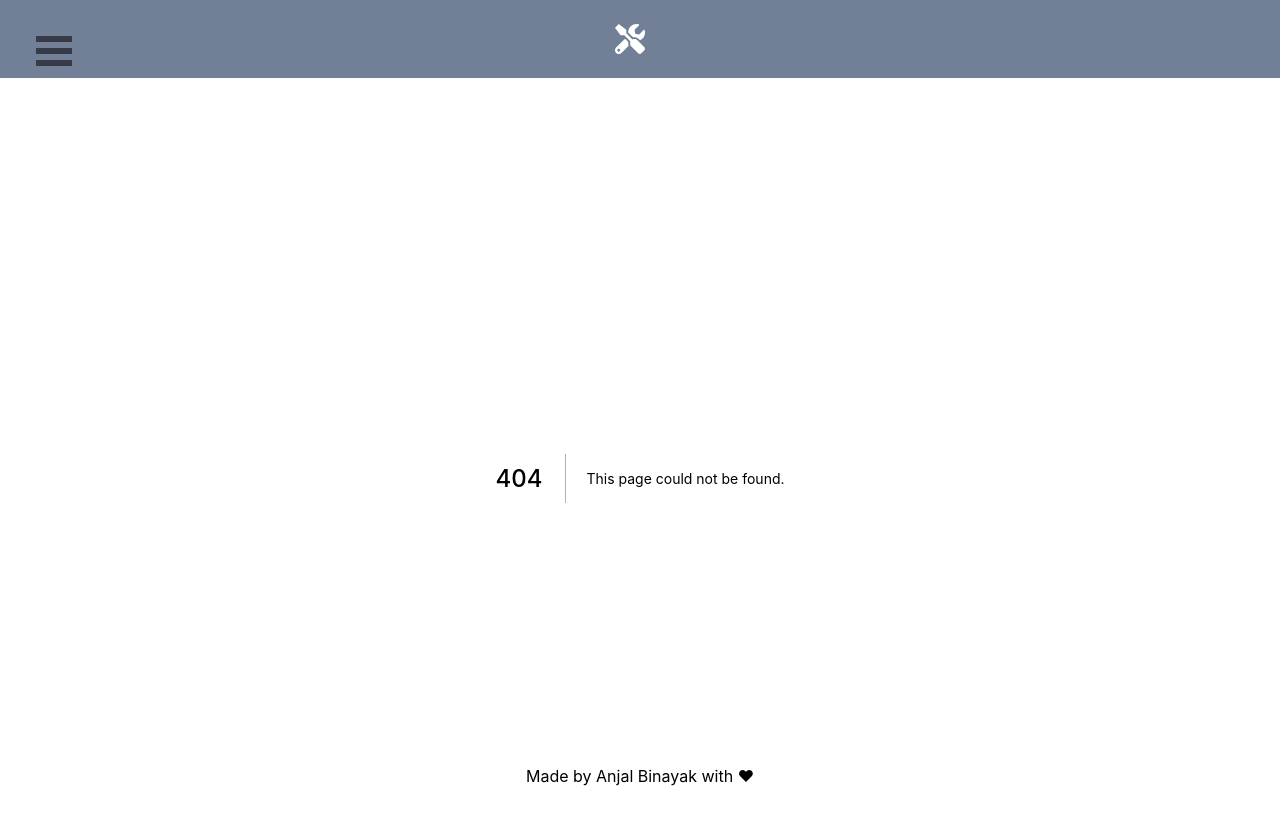
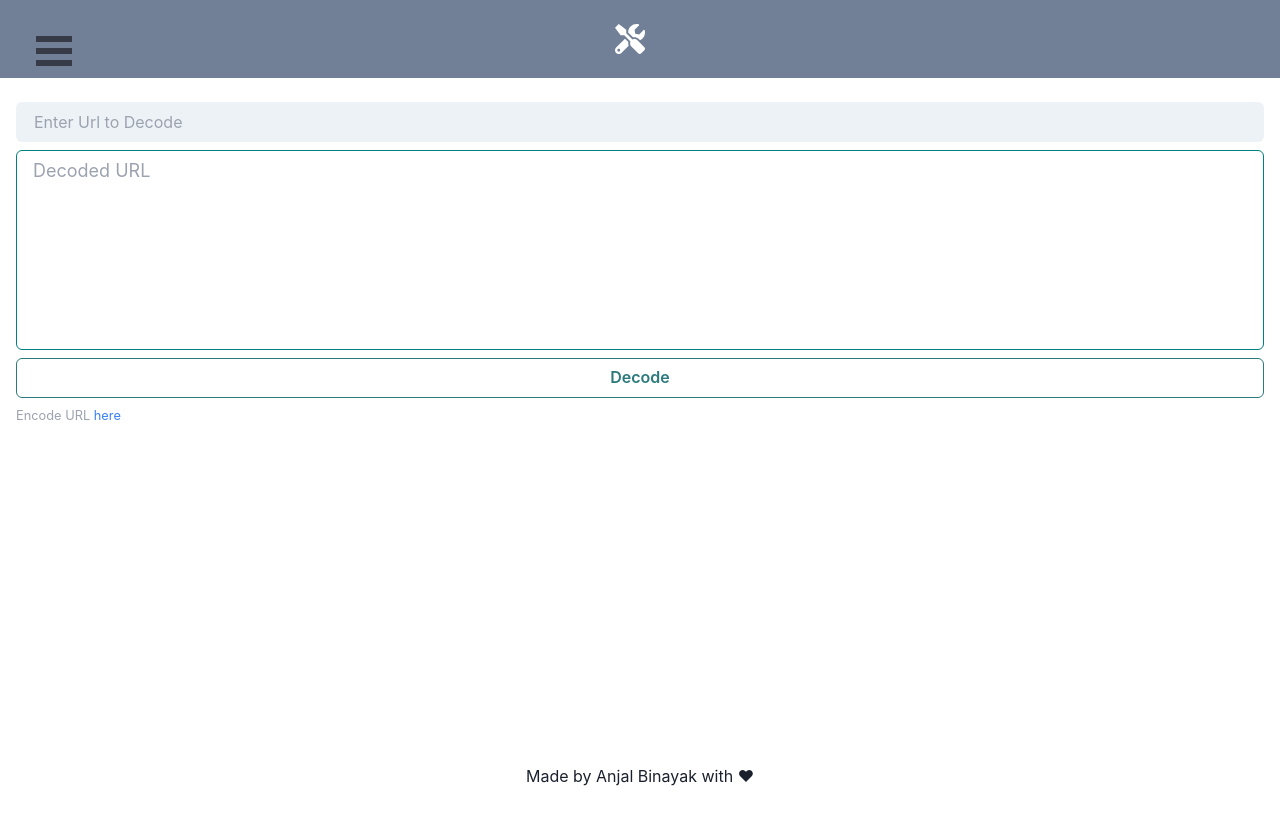
Before and after one commit to anjalbinayak/developer-tools, a Next.js app: page /tools/url-decode in a window 1280 px wide. Before the commit this address had no page. Shown: the top 824 px of the page. After the commit the page ends 800 px from the top, so only its background shows below. Built offline with nearby package versions, Linux system fonts and the light colour scheme.

Commit message:
URL encoder and decoder added

```diff
--- a/pages/tools/image.js
+++ b/pages/tools/image.js
@@ -5,6 +5,7 @@ import {
   useClipboard,
   Heading,
 } from "@chakra-ui/react";
+import Head from "next/head";
 import { useState, useRef } from "react";
 import { toast } from "react-toastify";
 
@@ -24,6 +25,9 @@ export default function Image() {
   };
   return (
     <>
+      <Head>
+        <title>Image To Text Converter - Dev Tools</title>
+      </Head>
       <Heading as="h6" color="teal.600">
         Image to Base64 Converter
       </Heading>
--- /dev/null
+++ b/pages/tools/url-decode.js
@@ -0,0 +1,55 @@
+import { Input, Textarea, Button, Stack } from "@chakra-ui/react";
+import Head from "next/head";
+import Link from "next/link";
+import { useState } from "react";
+
+export default function UrlEncodeDecode() {
+  const [toDecodeURL, setToDecodeURL] = useState("");
+  const [decodedURL, setDecodedURL] = useState("");
+
+  return (
+    <>
+      <Head>
+        <title>URL Decoder - Dev Tools</title>
+      </Head>
+      <br />
+      <Stack direction={"column"} spacing="2">
+        <Input
+          variant="filled"
+          type="text"
+          value={toDecodeURL}
+          onChange={(e) => setToDecodeURL(e.target.value)}
+          placeholder="Enter Url to Decode"
+        />
+
+        <Textarea
+          className="w-10"
+          height="200px"
+          variant="outline"
+          placeholder="Decoded URL"
+          value={decodedURL}
+          size="lg"
+          borderColor="teal"
+          resize={"none"}
+          color="gray.800"
+        ></Textarea>
+
+        <Button
+          colorScheme="teal"
+          variant="outline"
+          onClick={() => {
+            setDecodedURL(decodeURI(toDecodeURL));
+          }}
+        >
+          Decode
+        </Button>
+        <small className="text-gray-400">
+          Encode URL{" "}
+          <Link href="/tools/url-encode">
+            <a className="text-blue-500">here </a>
+          </Link>
+        </small>
+      </Stack>
+    </>
+  );
+}
--- /dev/null
+++ b/pages/tools/url-encode.js
@@ -0,0 +1,55 @@
+import { Input, Textarea, Button, Stack } from "@chakra-ui/react";
+import Head from "next/head";
+import Link from "next/link";
+import { useState } from "react";
+
+export default function UrlEncodeDecode() {
+  const [toEncodeURL, setToEncodeURL] = useState("");
+  const [encodedURL, setEncodedURL] = useState("");
+
+  return (
+    <>
+      <Head>
+        <title>URL Encoder - Dev Tools</title>
+      </Head>
+      <br />
+      <Stack direction={"column"} spacing="2">
+        <Input
+          variant="filled"
+          type="text"
+          value={toEncodeURL}
+          onChange={(e) => setToEncodeURL(e.target.value)}
+          placeholder="Enter Url to Encode"
+        />
+
+        <Textarea
+          className="w-10"
+          height="200px"
+          variant="outline"
+          placeholder="Encoded URL"
+          value={encodedURL}
+          size="lg"
+          borderColor="teal"
+          resize={"none"}
+          color="gray.800"
+        ></Textarea>
+
+        <Button
+          colorScheme="teal"
+          variant="outline"
+          onClick={() => {
+            setEncodedURL(encodeURI(toEncodeURL));
+          }}
+        >
+          Encode
+        </Button>
+        <small className="text-gray-400">
+          Decode URL{" "}
+          <Link href="/tools/url-decode">
+            <a className="text-blue-500">here </a>
+          </Link>
+        </small>
+      </Stack>
+    </>
+  );
+}
```
